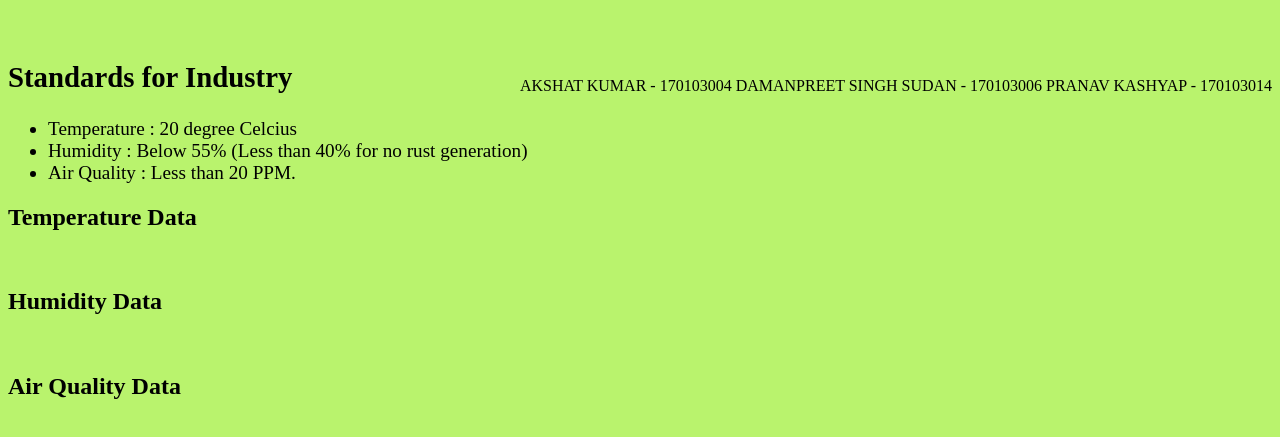
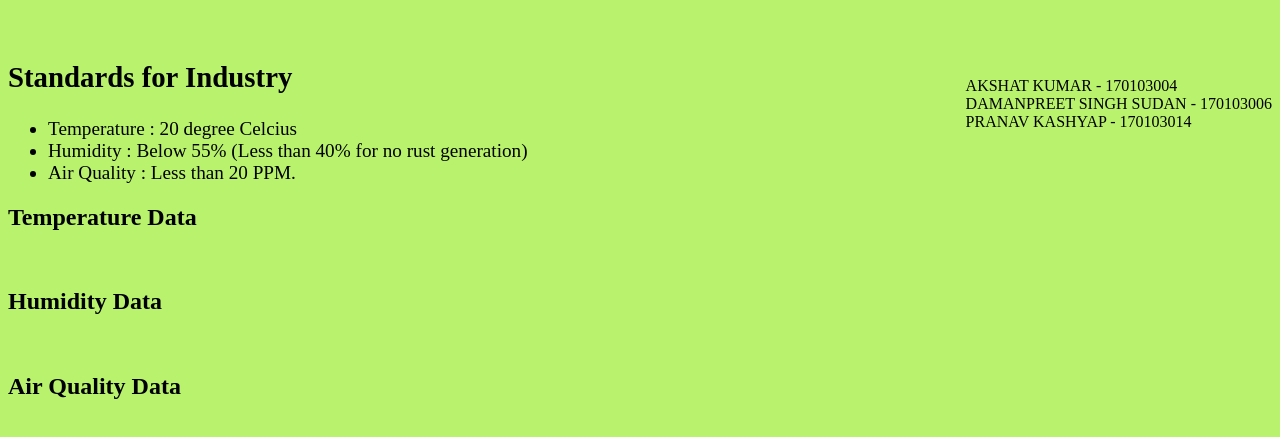
Before and after one commit to akshatoes/emas, a plain HTML site: page index.html in a window 1280 px wide. Shown: the part 61-498 px from the top of the page. Drawn offline with Linux system fonts and the light colour scheme; no server answers.

Commit message:
Update index.html

```diff
--- a/index.html
+++ b/index.html
@@ -121,9 +121,9 @@
         <div id ='root'>
             <p id='name'>
 
-                AKSHAT KUMAR - 170103004
-                DAMANPREET SINGH SUDAN - 170103006
-                PRANAV KASHYAP - 170103014
+                AKSHAT KUMAR - 170103004 <br>
+                DAMANPREET SINGH SUDAN - 170103006 <br>
+                PRANAV KASHYAP - 170103014 <br>
             </p>
             <div class="standard">
                 <h2>Standards for Industry</h2>
```
